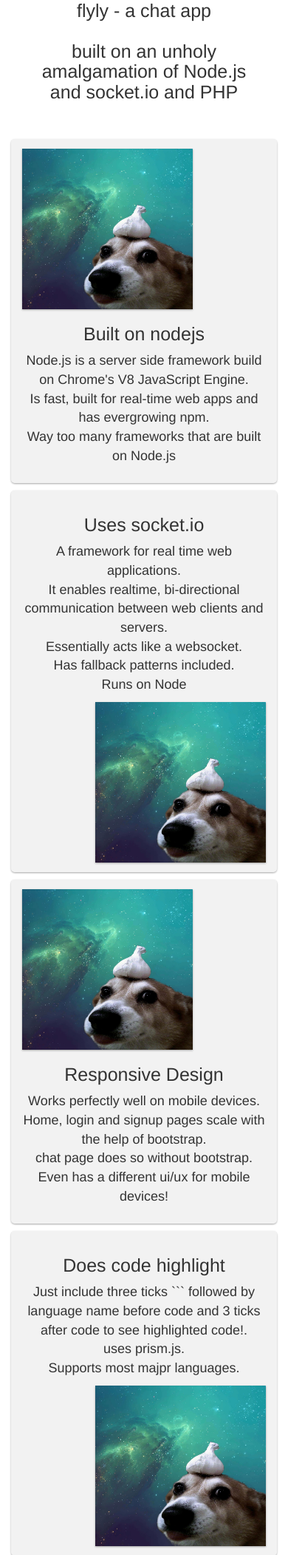
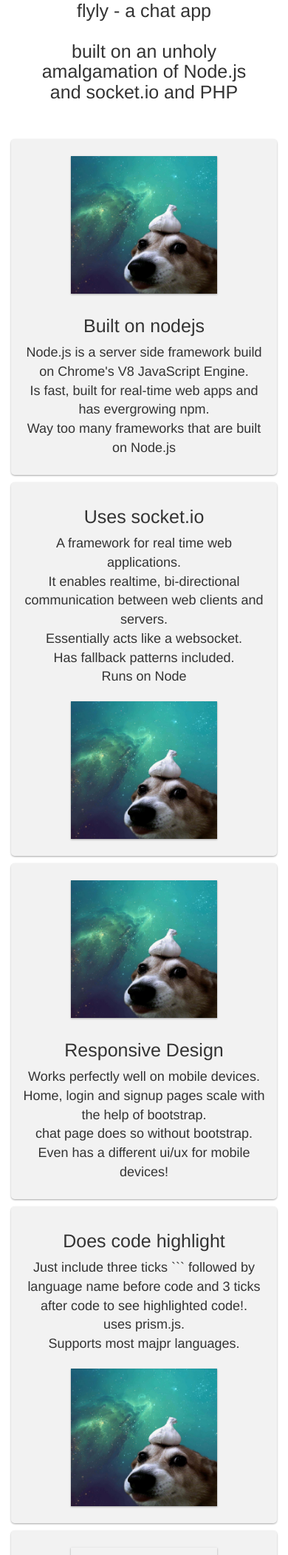
Before and after one commit to lolster/flyly-chat-app, a PHP site: page /views/index.html in a window 390 px wide. Shown: the part 209-2311 px from the top of the page at 74% size. Run offline with PHP 8.4, Linux system fonts and the light colour scheme; some web fonts are replaced.

Commit message:
Fix to front-page images
Fixed css

```diff
--- a/public/stylesheets/styles.css
+++ b/public/stylesheets/styles.css
@@ -549,18 +549,17 @@ a:hover {
 	}
 
 	#send-btn {
-		/* TODO
-		 * still broken
-		 */
 		height: 50%;
 		margin-right: 1vw;
 	}
 
-	/* TODO
-	 * still broken
-	 */
 	.front-page-elem-left, .front-page-elem-right {
-		margin: auto;
+		margin-left: 5vw;
+		margin-right: 5vw;
+		margin-bottom: 10px;
+		margin-top: 10px;
+		width: 60%;
+		float: none;
 	}
 
 	.threads {
--- a/views/index.html
+++ b/views/index.html
@@ -126,7 +126,7 @@
 		<br><br>
 		<hr class="colorgraph" id="footer-hr">
 		<div class="container-fluid" id="footer">
-			<p id="footer-p">Made by Sushrith Arkal, Suhas S Kashyap and Sriharsha Hatwar &nbsp&nbsp&nbsp&nbsp&nbsp&nbsp  PES University</p>
+			<p id="footer-p">Made by Sushrith Arkal, Suhas S Kashyap and Sriharsha Hatwar<br><br>PES University</p>
 		</div>
 		<script src="../public/javascripts/index-multistage-download.js"></script>
 	</body>
```
